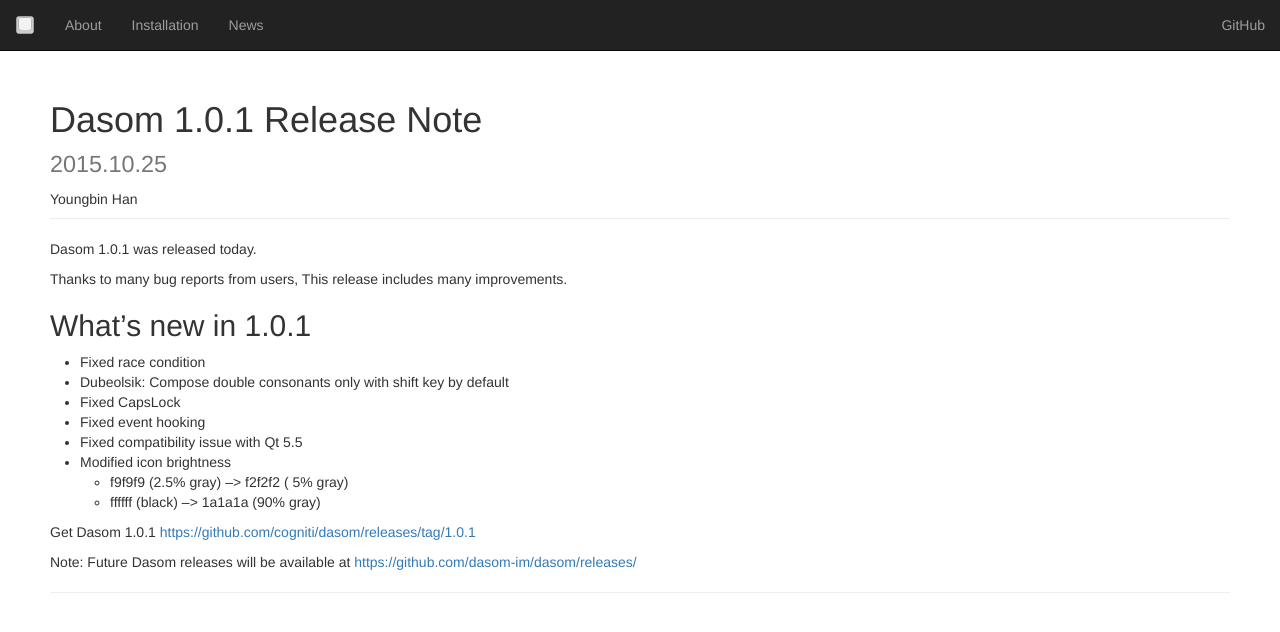
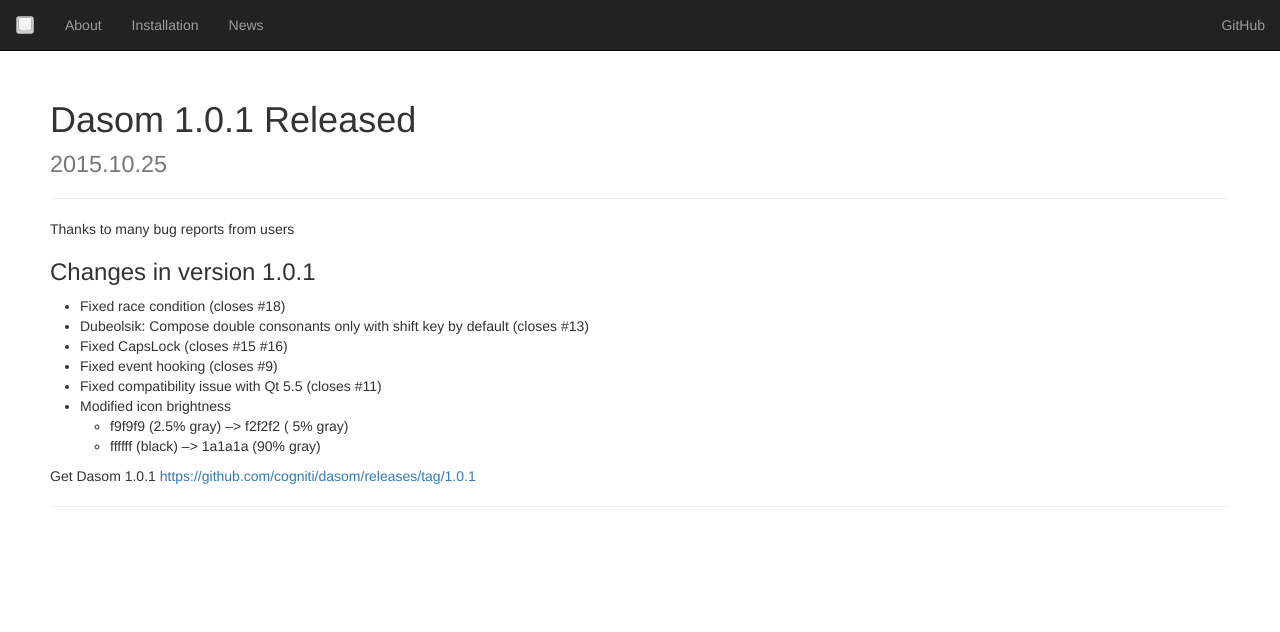
Before and after one commit to dasom-im/dasom-im.github.io, a Jekyll site: the page built from _posts/2015-10-25-dasom-1.0.1-release-note.md, in a window 1280 px wide. Shown: the top 632 px of the page. Built offline with Jekyll 4.4.1, drawn with Linux system fonts in a browser that asks for light colours.

Commit message:
Simplified

```diff
--- a/_posts/2015-10-25-dasom-1.0.1-release-note.md
+++ b/_posts/2015-10-25-dasom-1.0.1-release-note.md
@@ -1,27 +1,22 @@
 ---
 layout: post
-title:  "Dasom 1.0.1 Release Note"
+title:  "Dasom 1.0.1 Released"
 date:   2015-10-25
 tags: new-release
-author : Youngbin Han
 ---
 
-Dasom 1.0.1 was released today.
+Thanks to many bug reports from users
 
-Thanks to many bug reports from users, This release includes many improvements.
+### Changes in version 1.0.1
 
-## What's new in 1.0.1
-
-* Fixed race condition
-* Dubeolsik: Compose double consonants only with shift key by default
-* Fixed CapsLock
-* Fixed event hooking
-* Fixed compatibility issue with Qt 5.5
-* Modified icon brightness
-  * f9f9f9 (2.5% gray) --> f2f2f2 ( 5% gray)
-  * ffffff (black) --> 1a1a1a (90% gray)
+  * Fixed race condition (closes #18)
+  * Dubeolsik: Compose double consonants only with shift key by default (closes #13)
+  * Fixed CapsLock (closes #15 #16)
+  * Fixed event hooking (closes #9)
+  * Fixed compatibility issue with Qt 5.5 (closes #11)
+  * Modified icon brightness
+    - f9f9f9 (2.5% gray) --> f2f2f2 ( 5% gray)
+    - ffffff (black)     --> 1a1a1a (90% gray)
 
 Get Dasom 1.0.1
 [https://github.com/cogniti/dasom/releases/tag/1.0.1](https://github.com/cogniti/dasom/releases/tag/1.0.1)
-
-Note: Future Dasom releases will be available at [https://github.com/dasom-im/dasom/releases/](https://github.com/cogniti/dasom/releases/tag/1.0.1)
```
